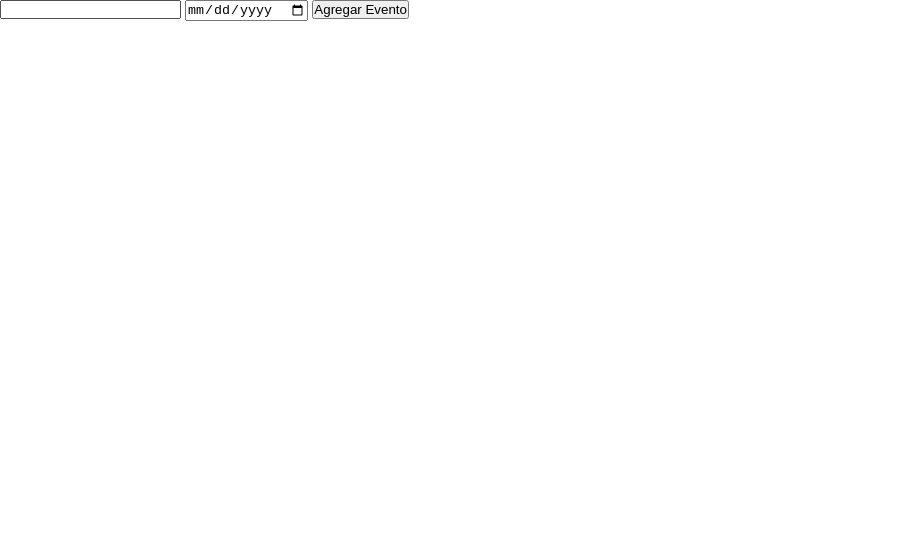
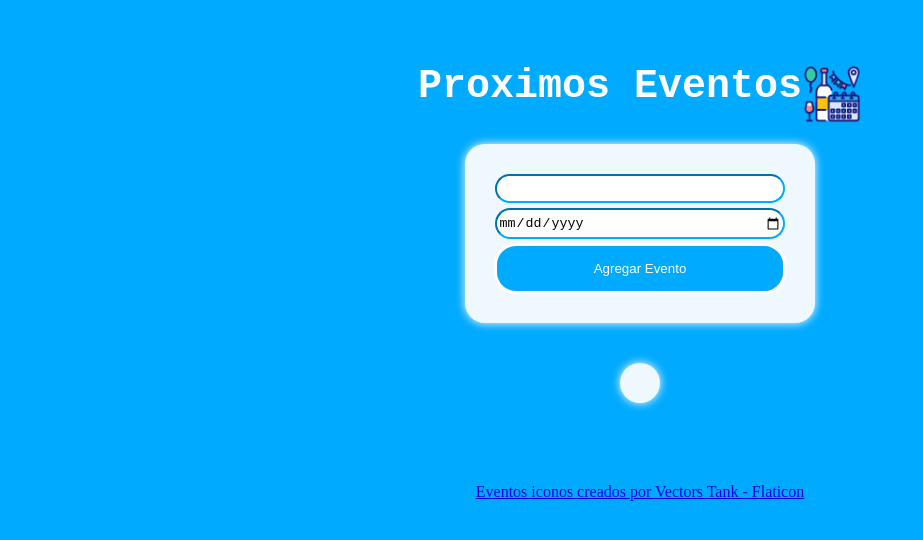
Before and after one commit to AngelB6/Javascript-BE, a plain HTML site: page ProyectoLista/index.html in a window 1280 px wide. Shown: the whole page, without its empty margins (0-923 px from the left). Drawn offline with Linux system fonts and the light colour scheme.

Commit message:
Commit Proyecto Lista
Proyecto lista terminado por completo y funcional.

```diff
--- a/ProyectoLista/Script.js
+++ b/ProyectoLista/Script.js
@@ -58,9 +58,10 @@ function mostrarEventos() {
     const eventosHTML = eventos.map((evento) =>{
         return `
         <div class="evento">
-            <div class="dias>
+            <div class="dias">
                 <span class="diasFaltantes">${diferenciaFecha(evento.fecha)}</span>
-                <span class="texto">dias para</span>
+                <span class="texto">dias</span>
+                <span class="texto">para</span>
             </div>
             <div class="nombreEvento">${evento.nombre}</div>
             <div class="fechaEvento">${evento.fecha}</div>
--- a/ProyectoLista/css/Style.css
+++ b/ProyectoLista/css/Style.css
@@ -3,9 +3,122 @@
     margin: 0;
     box-sizing: border-box;
 }
+.contenedor{
+    min-height: 100vh;
+    min-width: 100vw;
+    background-color: #00AAFF;
+}
+h1{
+    display: flex;
+    text-align: center;
+    color: white;
+    font-family: monospace;
+    font-size: 5vh;
+}
 .formulario{
-
+    display: flex;
+    justify-content: center;
+    align-items: center;
+    flex-direction: column;
+    padding: 5%;
+    padding-bottom: 40px;
 }
-.eventos{
-
+.formulario > form{
+    display: flex;
+    flex-direction: column;
+    padding: 30px;
+    width: 350px;
+    height: auto;
+    border-radius: 20px;
+    background-color: #EFF8FF;
+    gap: 5px;
+    margin-top: 20px;
+    box-shadow: 0px 0px 10px 0px #ffffff;
 }
+.icono{
+    height: 60px;
+    width: auto;
+}
+.formulario > form > #fechaEvento{
+    padding-left: 1.5px;
+    padding-right: 1.5px;
+}
+.formulario > form > #nombreEvento, #fechaEvento{
+    padding: 5px 20px 5px 20px;
+    color: black;
+    border-color: #00AAFF;
+    outline: #00AAFF;
+    border-radius: 20px;
+}
+.formulario > form > #agregar{
+    padding: 15px;
+    background-color: #00AAFF;
+    color: white;
+    border-radius: 20px 20px 20px 20px;
+    cursor: pointer;
+    outline: auto;
+}
+.contenedorEventos{
+    display: flex;
+    flex-direction: column;
+    align-items: center;
+    justify-content: center;
+}
+.contenedorEventos > #listaEventos{
+    padding: 20px;
+    max-width: auto;
+    background-color: #EFF8FF;
+    border-radius: 20px;
+    box-shadow: 0px 0px 10px 0px #ffffff;
+}
+.evento{
+    display: flex;
+    align-items: center;
+    justify-content: space-between;
+    border-radius: 20px;
+    border: 2px solid #2FADED;
+    width: 800px;
+    height: 80px;
+    margin-bottom: 20px;
+    padding: 50px 0;
+}
+.dias{
+    display: flex;
+    text-align: center;
+    flex-direction: column;
+    font-size: 20px;
+    margin-left: 30px;
+    font-weight: medium;
+}
+.dias > .diasFaltantes{
+    font-size: 4vh;
+    color: #24AD54;
+    font-weight: bold;
+}
+.nombreEvento{
+    width: 300px;
+    font-size: 4vh;
+    overflow-x: auto;
+    text-align: center;
+}
+.fechaEvento{
+    font-size: 3vh;
+    width: auto;
+}
+.eliminar{
+    cursor: pointer;
+    padding: 20px;
+    border-radius: 20px;
+    margin-right: 30px;
+    border: none;
+    color: black;
+    background-color: #8BD93D;
+}
+.eliminar:hover{
+    color: white;
+    background-color: #D93B3B;
+}
+footer{
+    margin-top: 80px;
+    text-align: center;
+}
--- a/ProyectoLista/index.html
+++ b/ProyectoLista/index.html
@@ -1,24 +1,37 @@
 <!DOCTYPE html>
 <html lang="es">
   <head>
-    <meta charset="UTF-8">
-    <meta name="viewport" content="width=device-width, initial-scale=1.0">
+    <meta charset="UTF-8" />
+    <meta name="viewport" content="width=device-width, initial-scale=1.0" />
     <title>Eventos</title>
-    <link rel="stylesheet" href="./css/Style.css">
+    <link rel="stylesheet" href="./css/Style.css" />
   </head>
   <body>
+    <div class="contenedor">
       <div class="eventos">
         <div class="formulario">
+          <h1>
+            Proximos Eventos
+            <img src="./img/icon.png" alt="icono" class="icono" />
+          </h1>
           <!-- Formulario superior -->
           <form>
-                <input type="text" id="nombreEvento">
-                <input type="date" id="fechaEvento">
-                <input type="submit" id="agregar" value="Agregar Evento">
+            <input type="text" id="nombreEvento" />
+            <input type="date" id="fechaEvento" />
+            <input type="submit" id="agregar" value="Agregar Evento" />
           </form>
         </div>
-        <div class="listaEventos2" id="listaEventos">
+        <div class="contenedorEventos">
+          <div class="listaEventos2" id="listaEventos"></div>
         </div>
       </div>
+      <footer>
+        <a
+          href="https://www.flaticon.es/iconos-gratis/eventos"
+          title="eventos iconos"
+          >Eventos iconos creados por Vectors Tank - Flaticon</a>
+      </footer>
+    </div>
+  </body>
   <script src="./Script.js"></script>
-</body>
 </html>
```
Also changed, not shown: ProyectoLista/img/icon.png (added). Lines whose indentation alone changed are shown as unchanged.
